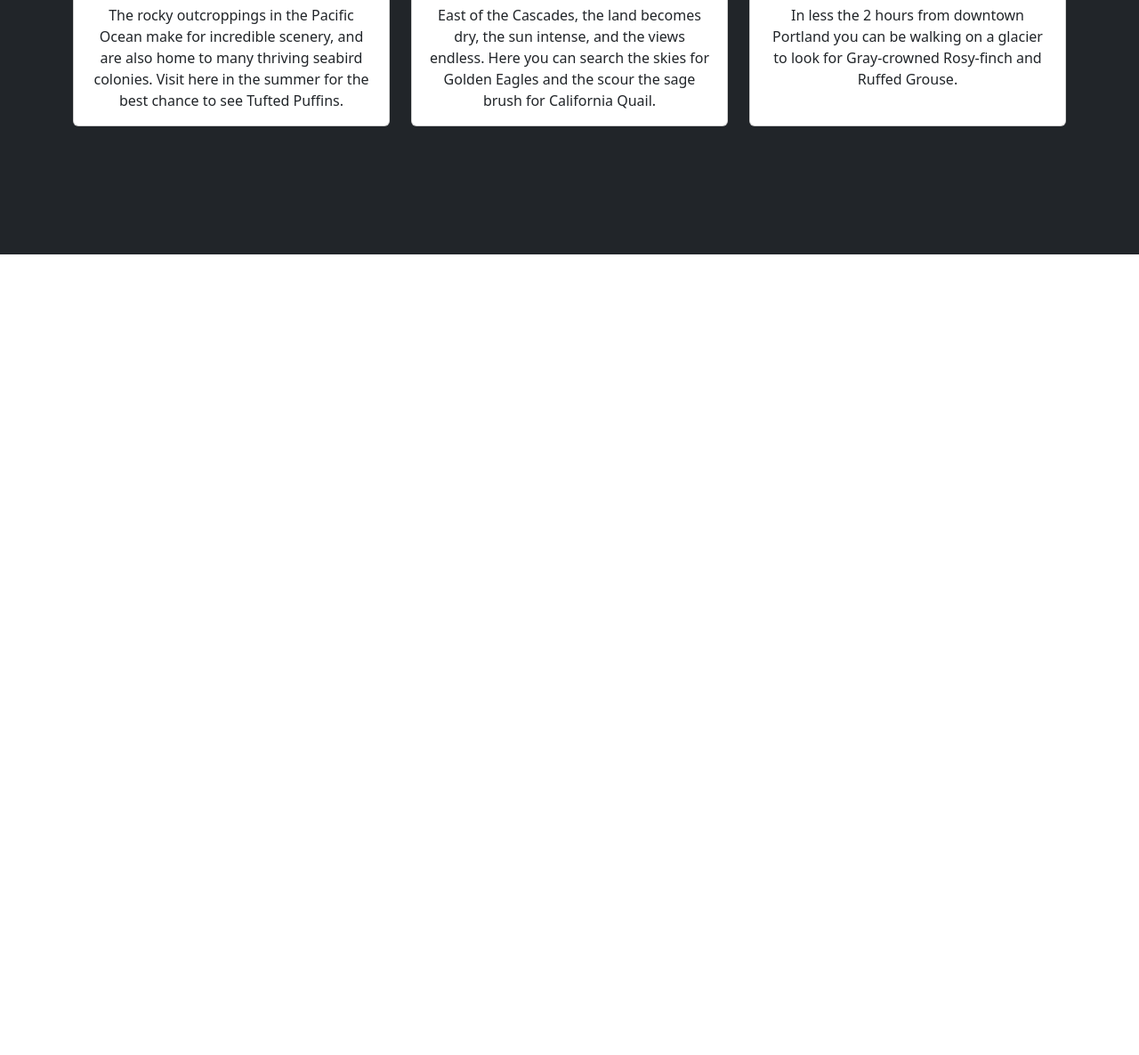
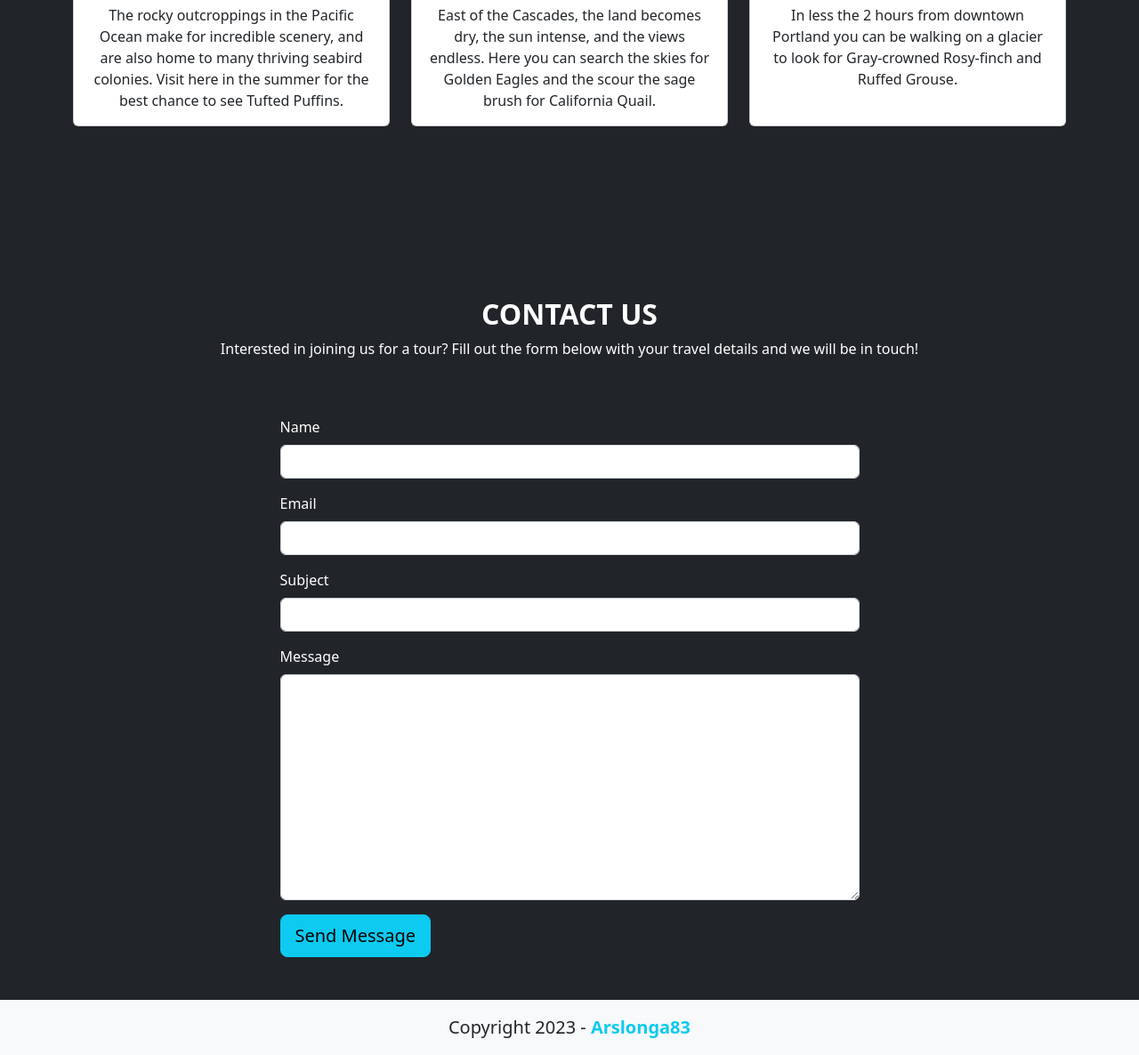
Before and after one commit to arslonga83/oregon-birds-landing-page, a website: page index.html in a window 1280 px wide. Shown: the part 1860-3046 px from the top of the page at 89% size. Before the commit the page ends 2146 px from the top, so only its background shows below. Drawn offline with nearby package versions, Linux system fonts and the light colour scheme.

Commit message:
add contact form

```diff
--- a/index.html
+++ b/index.html
@@ -106,10 +106,46 @@
 
 
 
-  <section id="birds"></section>
+  <section id="birds">
 
-  <section id="contact"></section>
+  </section>
 
+  <section id="contact" class="bg-dark pb-5">
+    <div class="container">
+      <div class="text-center py-5 text-white">
+        <h2 class="fw-bolder text-uppercase">Contact Us</h2>
+        <p>Interested in joining us for a tour? Fill out the form below with your travel details and we will be in touch!</p>
+      </div>
+      <div class="col-11 col-sm-10 col-md-9 col-lg-8 col-xl-7 col-xxl-6 mx-auto">
+        <form action="" class="text-white">
+          <div class="mb-3">
+            <label for="name" class="form-label">Name</label>
+            <input type="text" class="form-control">
+          </div>
+          <div class="mb-3">
+            <label for="email" class="form-label">Email</label>
+            <input type="text" class="form-control">
+          </div>
+          <div class="mb-3">
+            <label for="subject" class="form-label">Subject</label>
+            <input type="text" class="form-control">
+          </div>
+          <div class="mb-3">
+            <label for="message" class="form-label">Message</label>
+            <textarea name="message" cols="30" rows="10" class="form-control"></textarea>
+          </div>
+          <button type="submit" class="btn btn-info btn-lg">Send Message</button>
+        </form>
+      </div>
+    </div>
+  </section>
+
+  <footer class="bg-light">
+    <div class="container text-center">
+      <p class="mb-0 py-3 fs-5">Copyright 2023 -
+      <a href="https://github.com/arslonga83" class="text-info fw-bolder text-decoration-none" target="_blank">Arslonga83</a></p>
+    </div>
+  </footer>
 
 </body>
 </html>
```
